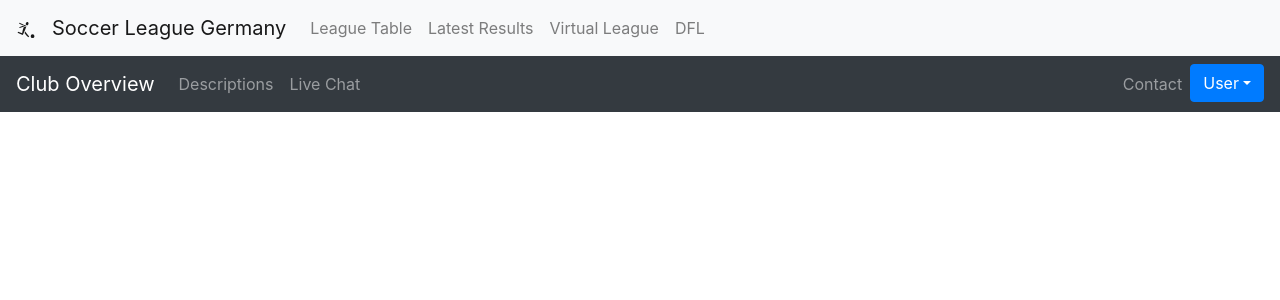
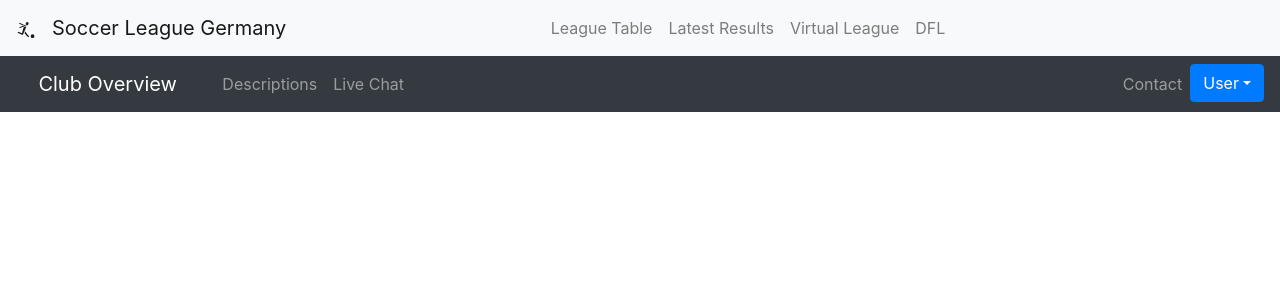
Before and after one commit to schweizercode/soccerApp, a React (Create React App) app: page / in a window 1280 px wide. Shown: the top 300 px of the page. Built offline with nearby package versions, Linux system fonts and the light colour scheme; no server answers.

Commit message:
styling navbar

```diff
--- a/src/Header.js
+++ b/src/Header.js
@@ -17,7 +17,7 @@ function Header() {
 
             <Navbar.Collapse id="basic-navbar-nav">
 
-                <Nav className="mr-auto" style={{ textAlign: 'right' }}>
+                <Nav className="mr-auto" style={{ textAlign: 'right', paddingLeft: '25%', }}>
                     <Nav.Link href="leaguetable">League Table</Nav.Link>
                     <Nav.Link href="latestresults">Latest Results</Nav.Link>
                     <Nav.Link href="#link">Virtual League</Nav.Link>
--- a/src/Nav.js
+++ b/src/Nav.js
@@ -5,20 +5,20 @@ import * as ReactBootStrap from 'react-bootstrap';
 function Nav() {
     return (
         <nav>
-            <ReactBootStrap.Navbar collapseOnSelect expand="lg" bg="dark" variant="dark">
+            <ReactBootStrap.Navbar collapseOnSelect expand="lg" bg="dark" variant="dark" style={{ paddingLeft: '3%', }}>
                 <ReactBootStrap.Navbar.Brand href="/teams/">Club Overview</ReactBootStrap.Navbar.Brand>
                 <ReactBootStrap.Navbar.Toggle aria-controls="responsive-navbar-nav" />
                 <ReactBootStrap.Navbar.Collapse id="responsive-navbar-nav">
-                    <ReactBootStrap.Nav className="mr-auto">
+
+                    <ReactBootStrap.Nav className="mr-auto" style={{ paddingLeft: '2%', }}>
                         <ReactBootStrap.Nav.Link href="Descriptions">Descriptions</ReactBootStrap.Nav.Link>
-
                         <ReactBootStrap.Nav.Link eventKey={2} href="LiveChat"> Live Chat</ReactBootStrap.Nav.Link>
                     </ReactBootStrap.Nav>
 
                     <ReactBootStrap.Nav>
                         <ReactBootStrap.Nav.Link href="#chat">Contact</ReactBootStrap.Nav.Link>
 
-                        <ReactBootStrap.DropdownButton menuAlign="right" title="User" id="dropdown-menu-align-right">
+                        <ReactBootStrap.DropdownButton menuAlign="right" title="User" id="dropdown-menu-align-right" style={{ btnPrimary: 'grey', }}>
                             <ReactBootStrap.NavDropdown.Item href="#action/3.1">My Account</ReactBootStrap.NavDropdown.Item>
                             <ReactBootStrap.NavDropdown.Item href="#action/3.2">Another action</ReactBootStrap.NavDropdown.Item>
                             <ReactBootStrap.NavDropdown.Item href="#action/3.3">Something</ReactBootStrap.NavDropdown.Item>
```
